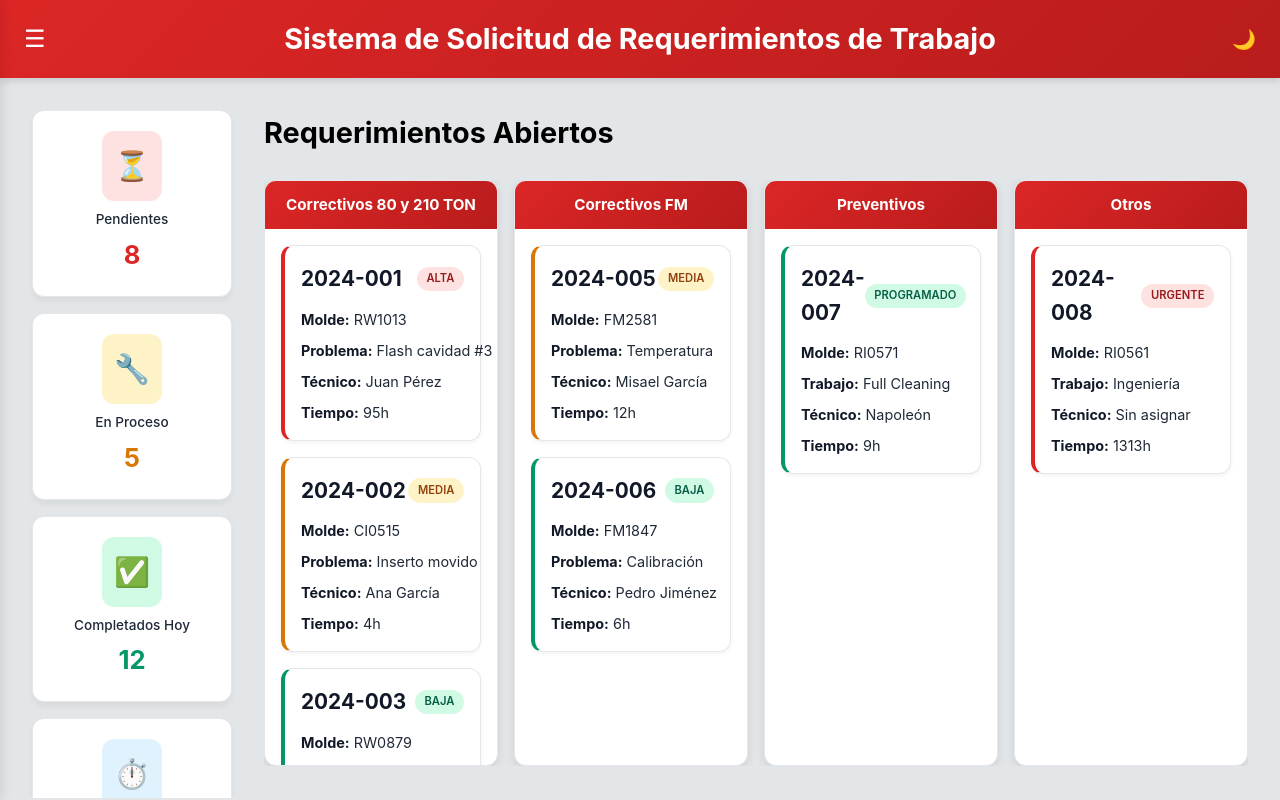
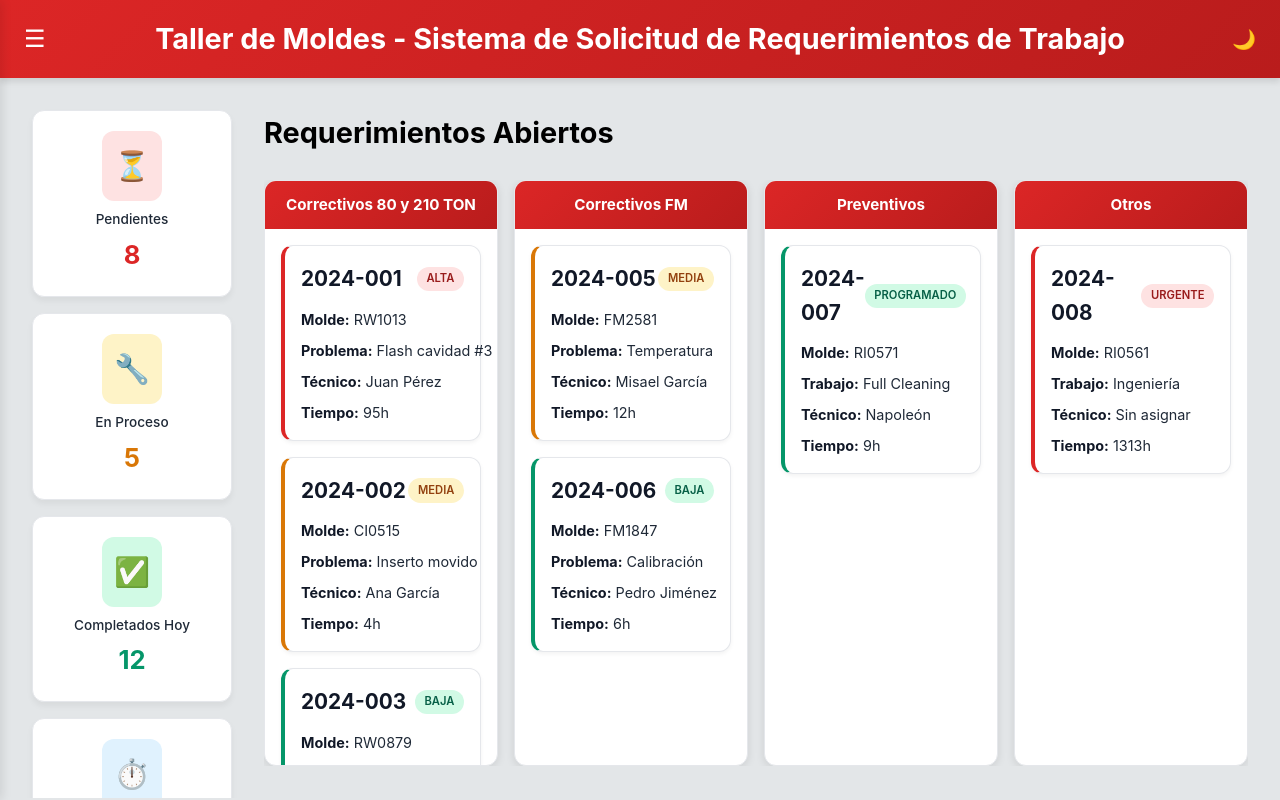
Before and after one commit to HmmmBibimbap/req-tm, a Next.js app: page / in a window 1280 px wide. Built offline with nearby package versions, Linux system fonts and the light colour scheme.

Commit message:
Encabezado renombrar

```diff
--- a/app/page.tsx
+++ b/app/page.tsx
@@ -15,7 +15,7 @@ export default function Dashboard() {
         <div className="header-content">
           <div className="header-left">
             <button className="menu-toggle" onClick={toggleMenu}>☰</button>
-            <h1>Sistema de Solicitud de Requerimientos de Trabajo</h1>
+            <h1>Taller de Moldes - Sistema de Solicitud de Requerimientos de Trabajo</h1>
             <button
               className="dark-mode-toggle"
               onClick={() => setDarkMode(!darkMode)}
```
